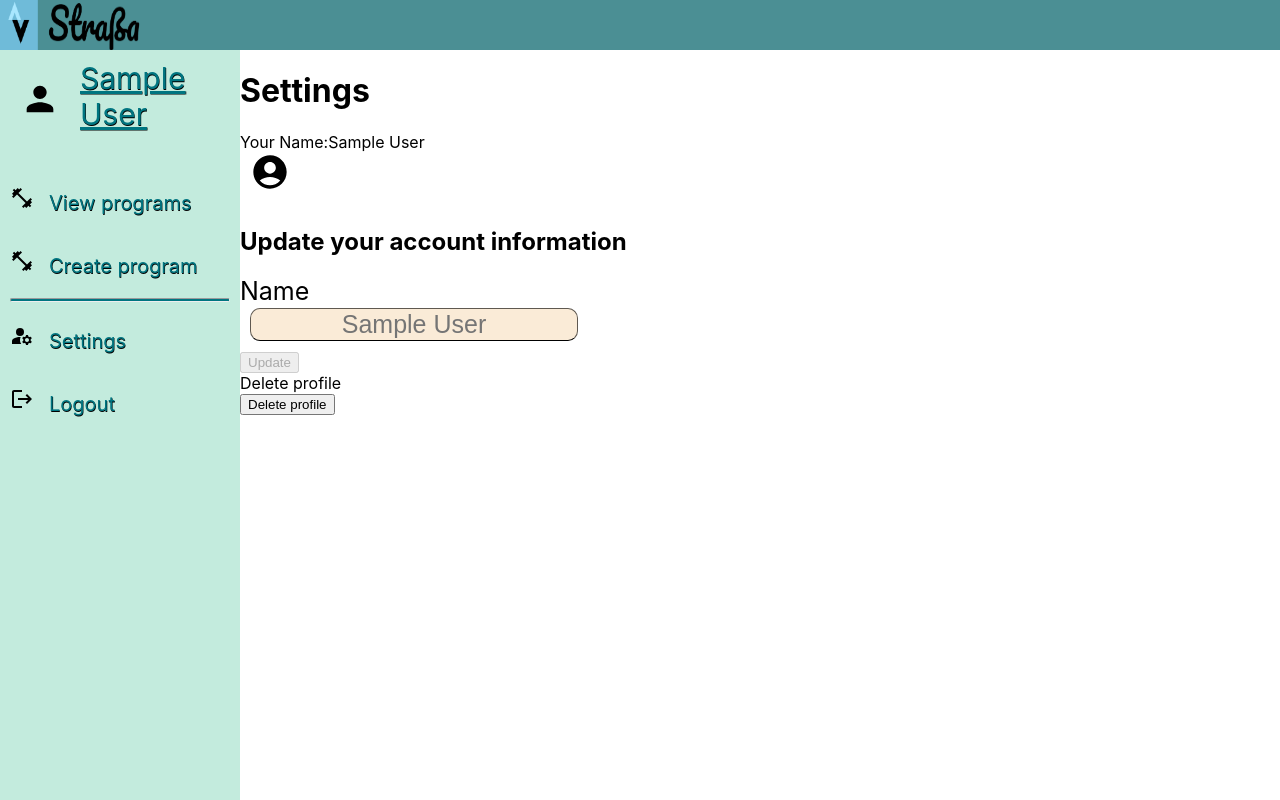
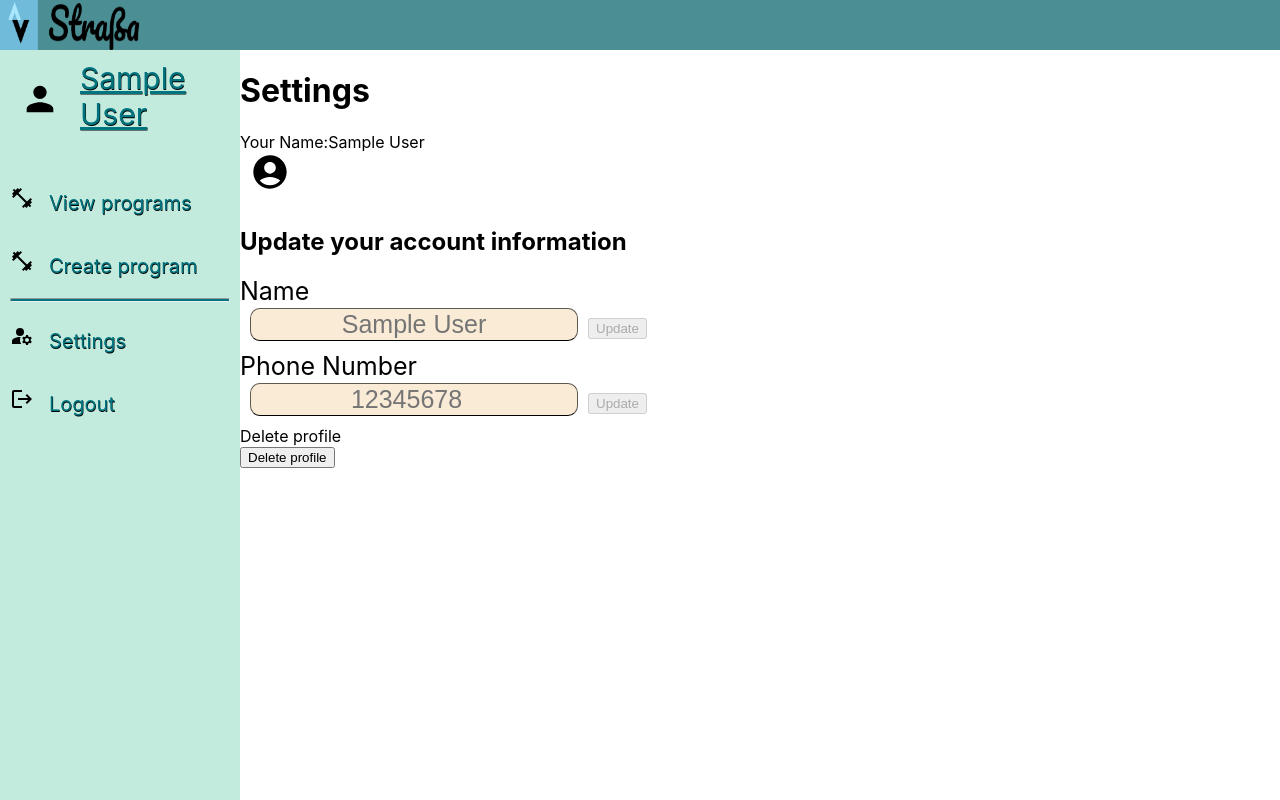
Before and after one commit to sleipner01/straba, a React (Create React App) app: page /settings in a window 1280 px wide. Built offline with nearby package versions, Linux system fonts and the light colour scheme; no server answers; sample sign-in values are in the browser's storage.

Commit message:
fix: minor syntax change and error handeling

```diff
--- a/src/pages/Settings.js
+++ b/src/pages/Settings.js
@@ -11,17 +11,13 @@ const Settings = () => {
   const navigate = useNavigate();
   const [name, setName] = useState('');
   const [nameValid, setNameValidState] = useState(false);
-  const [nameSubmitDisabled, setNameSubmitDisabledState] = useState(true);
+  const [phoneNumberInput, setPhoneNumber] = useState('');
+  const [phoneValid, setPhoneValidState] = useState(false);
   const [errorText, setError] = useState();
   const [imgLoadedSuccessfully, setImgLoadedSuccessfully] = useState(false);
 
   const profileImage = useRef();
   const profileIcon = useRef();
-
-  useEffect(() => {
-    checkNameSubmitValid();
-    // eslint-disable-next-line react-hooks/exhaustive-deps
-  }, [nameValid]);
 
   useEffect(() => {
     if (imgLoadedSuccessfully) {
@@ -41,17 +37,22 @@ const Settings = () => {
     profileIcon.current.style.display = 'block';
   }
 
-  function checkNameSubmitValid() {
-    // check if all fields are valid
-    let submitValid = nameValid;
-    setNameSubmitDisabledState(!submitValid);
-  }
-
   function handleChangeName(name) {
     // separate handler for each field
     let nameValid = name ? true : false; // basic text validation
     setName(name);
     setNameValidState(nameValid);
+  }
+
+  function handleChangePhone(input) {
+    // separate handler for each field
+    let phoneValid = false;
+    if (input && input.length === 8) {
+      phoneValid = true;
+    }
+
+    setPhoneNumber(input);
+    setPhoneValidState(phoneValid);
   }
 
   const updateUserDoc = async (name) => {
@@ -74,6 +75,7 @@ const Settings = () => {
       .then(() => {
         updateUserDoc(name);
         console.log('Updated auth name');
+        setName('');
       })
       .catch((error) => {
         console.error(error);
@@ -88,6 +90,7 @@ const Settings = () => {
       })
       .catch((error) => {
         console.error(error);
+        setError(error.message);
       });
   };
 
@@ -104,6 +107,21 @@ const Settings = () => {
       .catch((error) => {
         // An error ocurred
         console.err(error);
+        setError(error.message);
+      });
+  };
+
+  const updatePhoneNumber = async (e) => {
+    e.preventDefault();
+    updateDoc(doc(db, 'users', auth.currentUser.uid), {
+      phoneNumber: phoneNumberInput,
+    })
+      .then(() => {
+        console.log('Updated phone number');
+        setPhoneNumber('');
+      })
+      .catch((error) => {
+        console.error(error);
         setError(error.message);
       });
   };
@@ -140,10 +158,27 @@ const Settings = () => {
           value={name}
           onChange={(e) => handleChangeName(e.target.value)}
         />
-        <br />
-        <button disabled={nameSubmitDisabled} type='submit' onClick={updateAuthName}>
+        <button disabled={!nameValid} type='submit' onClick={updateAuthName}>
           Update
         </button>
+        <br />
+        <label className='label' htmlFor='phoneNumber'>
+          Phone Number
+        </label>
+        <br />
+        <input
+          type='number'
+          name='phoneNumber'
+          id='phoneNumber'
+          placeholder='12345678'
+          className='input'
+          value={phoneNumberInput}
+          onChange={(e) => handleChangePhone(e.target.value)}
+        />
+        <button disabled={!phoneValid} type='submit' onClick={updatePhoneNumber}>
+          Update
+        </button>
+
         <br />
         <label htmlFor='deleteProfile'>Delete profile</label>
         <br />
```
